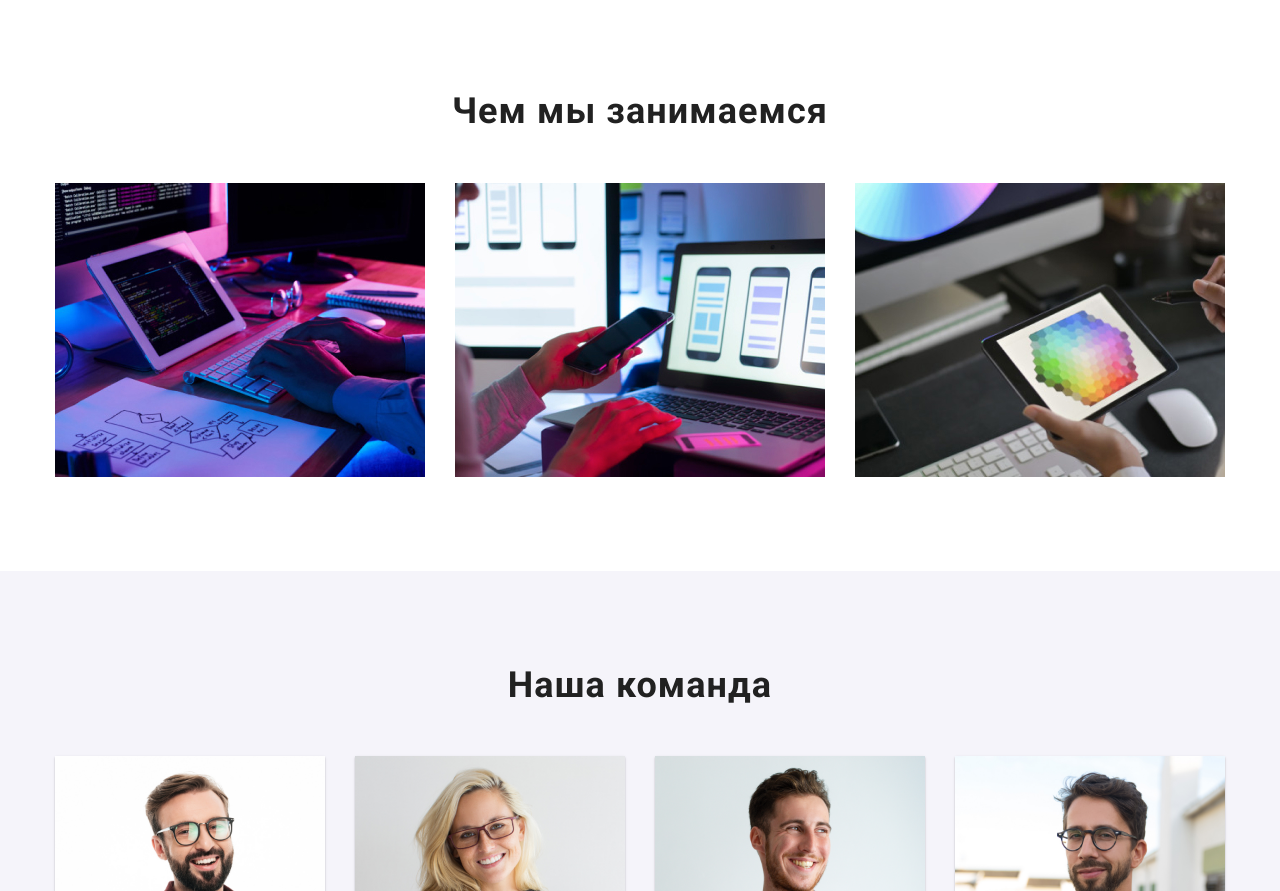
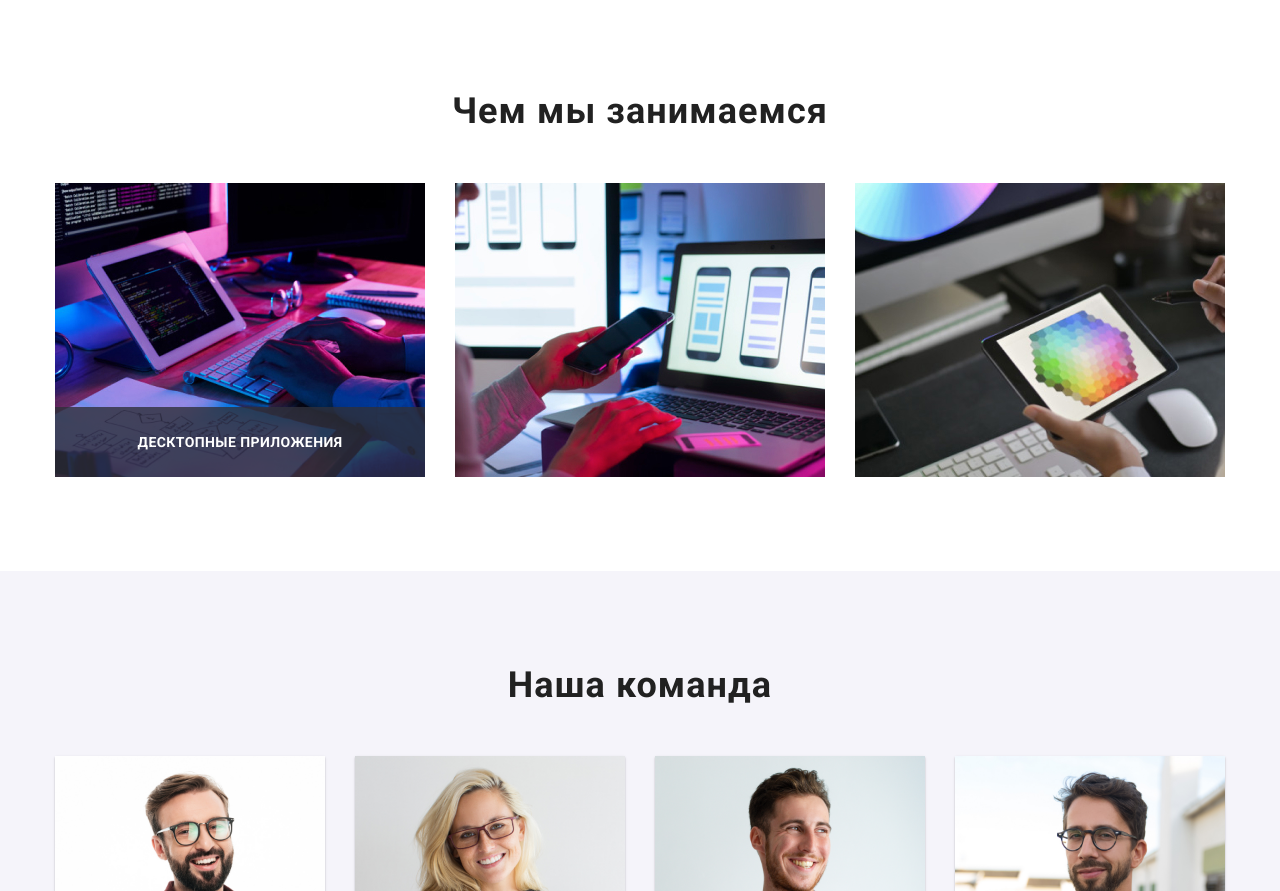
Before and after one commit to CA3OHOBA/goit-markup-hw-05, a plain HTML site: page index.html in a window 1280 px wide. Shown: the part 1026-1917 px from the top of the page. Drawn offline with nearby package versions, Linux system fonts and the light colour scheme; files whose address does not match are found by name.

Commit message:
studio cart

```diff
--- a/css/styles.css
+++ b/css/styles.css
@@ -281,6 +281,10 @@ img {
 
 /*------------------- SECTION  WHAT WE DO -------------------*/
 
+.what-we-do {
+  padding-bottom: 94px;
+}
+
 .what-we-do-title {
   margin-bottom: 50px;
 }
@@ -290,10 +294,31 @@ img {
 }
 
 .what-we-do-item:not(:last-child) {
-  padding-right: 30px;
-  padding-bottom: 94px;
+  margin-right: 30px;
 }
 
+.what-we-do-item {
+  position: relative;
+}
+
+.what-we-do-text {
+  position: absolute;
+  display: flex;
+  align-items: center;
+  justify-content: center;
+  bottom: 0;
+  height: 70px;
+  width: 100%;
+  background-color: rgba(47, 48, 58, 0.8);
+
+  font-weight: 700;
+  font-size: 14px;
+  line-height: 1.143;
+  text-align: center;
+  text-transform: uppercase;
+  letter-spacing: 0.03em;
+  color: var(--white-color);
+}
 /*------------------- SECTION OUR TEAM-------------------*/
 
 .section.team {
@@ -617,7 +642,7 @@ img {
   line-height: 1.87;
 }
 
-/* MODAL */
+/* MODAL WINDOW */
 
 .portfolio-modal {
   position: relative;
--- a/index.html
+++ b/index.html
@@ -106,6 +106,7 @@
           <ul class="what-we-do-list">
             <li class="what-we-do-item">
               <img src="./images/img1.jpg" alt="Программирование" width="370" />
+              <h3 class="what-we-do-text">Десктопные приложения</h3>
             </li>
             <li class="what-we-do-item">
               <img src="./images/img2.jpg" alt="Мобильная версия" width="370" />
```
